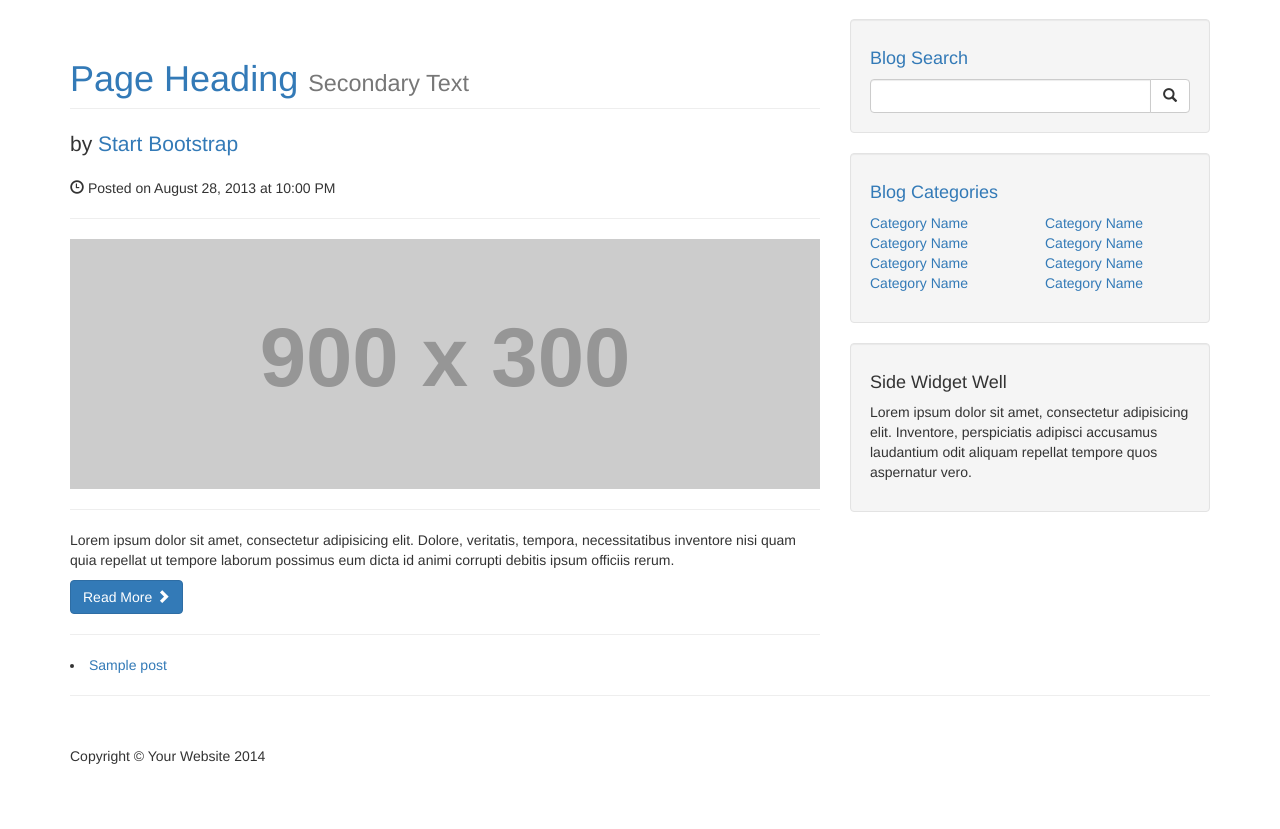
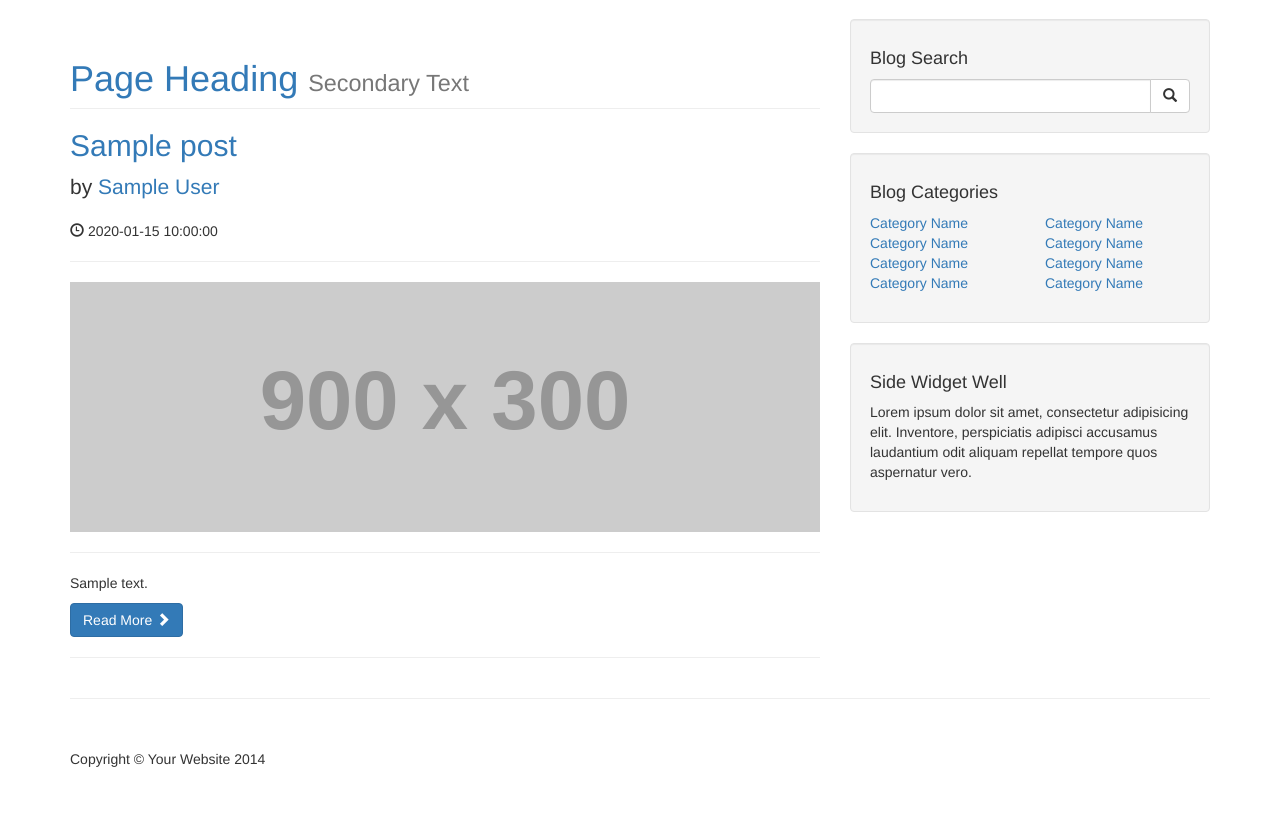
Before and after one commit to ndsurgenor/board-game-blog, a PHP site: page / in a window 1280 px wide. Shown: the part 51-880 px from the top of the page. Before the commit the page ends 815 px from the top, so only its background shows below. Run offline with PHP 8.4, Linux system fonts and the light colour scheme; tables that the repository leaves empty or names only in its code hold one stand-in row (values such as "Sample post"); grey boxes labelled with a size stand in for pictures from a placeholder-image service; some libraries are stand-ins or nearby versions.

Commit message:
Add variables to create post titles and content

```diff
--- a/index.php
+++ b/index.php
@@ -39,28 +39,21 @@ include "includes/header.php";
 
                     <!-- First Blog Post -->
                     <h2>
-                        <a href="#"><?php ?></a>
+                        <a href="#"><?php echo $postTitle ?></a>
                     </h2>
                     <p class="lead">
-                        by <a href="index.php">Start Bootstrap</a>
+                        by <a href="index.php"><?php echo $postAuthor ?></a>
                     </p>
-                    <p><span class="glyphicon glyphicon-time"></span> Posted on August 28, 2013 at 10:00 PM</p>
+                    <p><span class="glyphicon glyphicon-time"></span> <?php echo $postDate ?></p>
                     <hr>
                     <img class="img-responsive" src="http://placehold.it/900x300" alt="">
                     <hr>
-                    <p>Lorem ipsum dolor sit amet, consectetur adipisicing elit. Dolore, veritatis, tempora, necessitatibus inventore nisi quam quia repellat ut tempore laborum possimus eum dicta id animi corrupti debitis ipsum officiis rerum.</p>
+                    <p><?php echo $postContent ?></p>
                     <a class="btn btn-primary" href="#">Read More <span class="glyphicon glyphicon-chevron-right"></span></a>
 
                     <hr>
 
-                <?php
-
-                    echo "<li><a href='#'>{$postTitle}</li>";
-                }
-
-                ?>
-
-
+                <?php } ?>
 
             </div>
 
```
